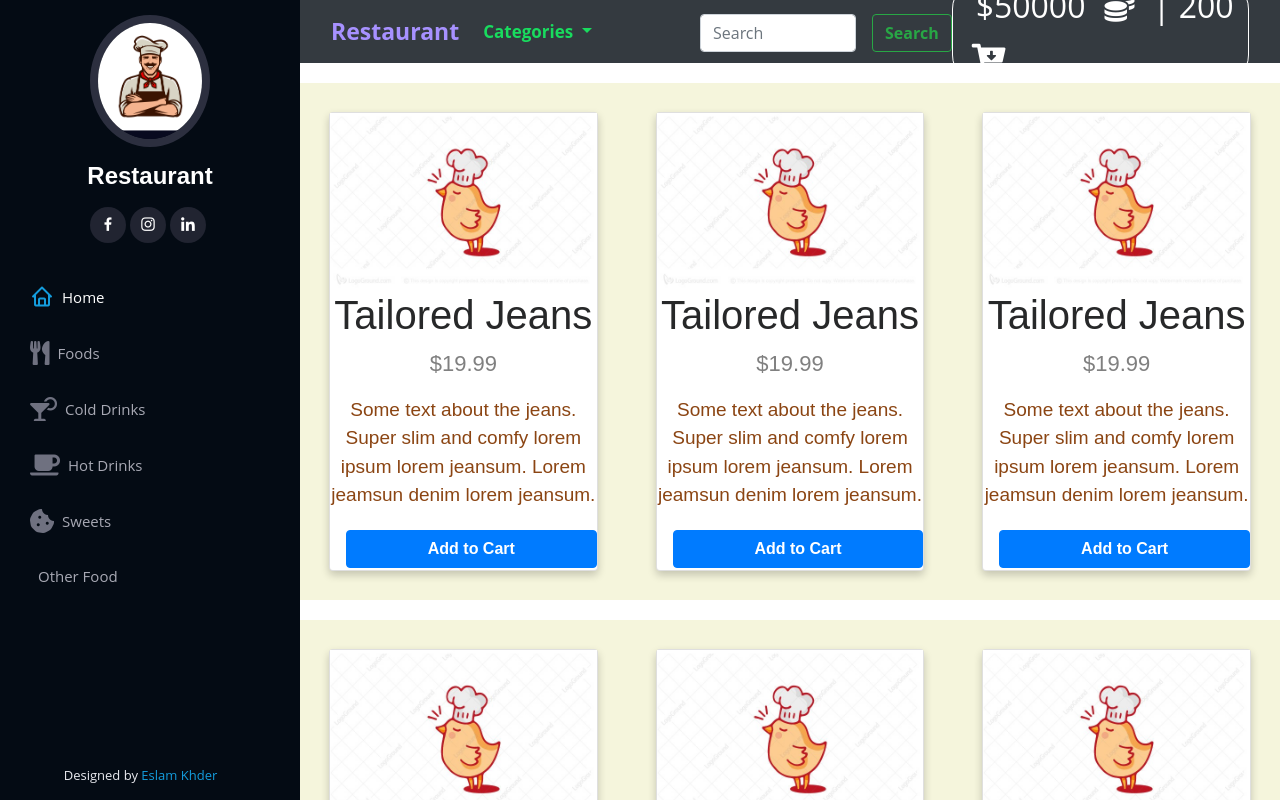
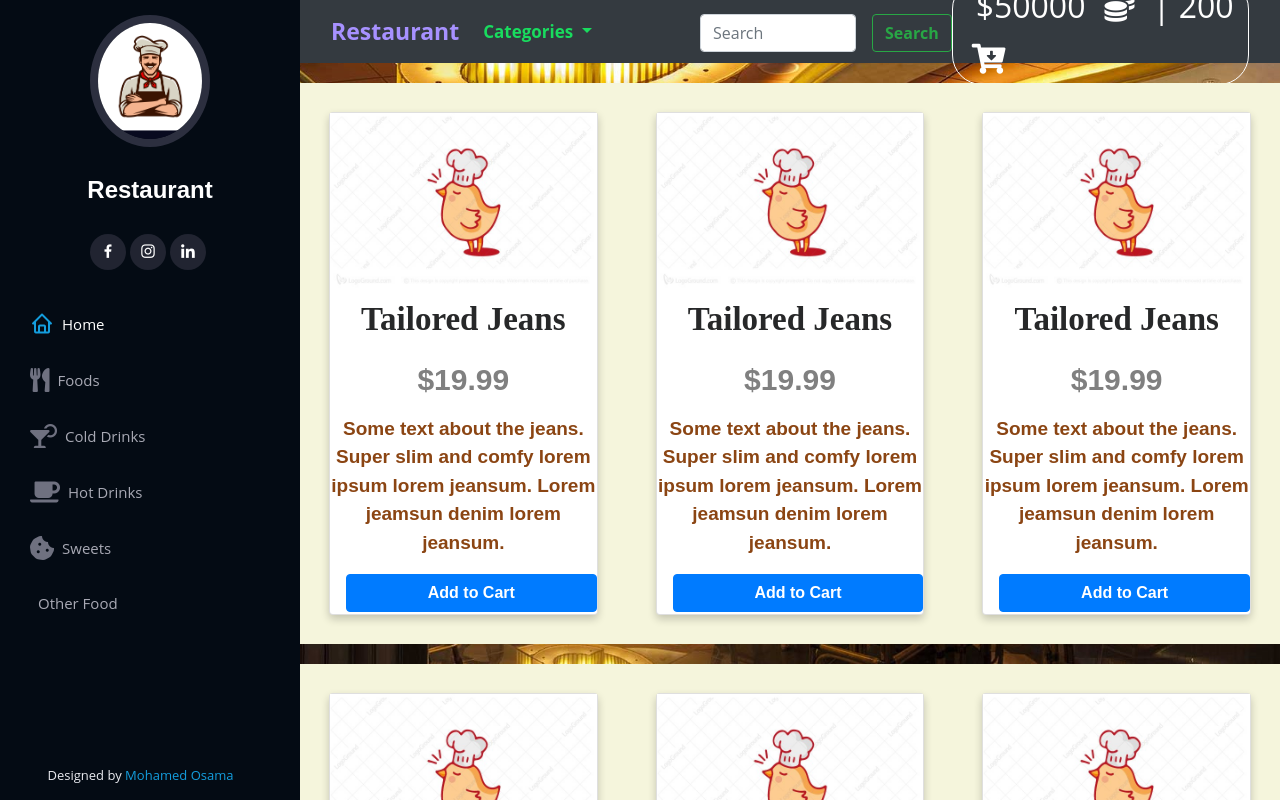
Before and after one commit to mosama2050/Restaurant, an Angular app in the folder Front-End/: page / in a window 1280 px wide. Shown: the top 800 px of the page. Built offline with nearby package versions, Linux system fonts and the light colour scheme.

Commit message:
handle files project  Closes #4

```diff
--- a/Front-End/src/app/app.component.html
+++ b/Front-End/src/app/app.component.html
@@ -257,9 +257,9 @@
 <footer id="footer">
   <div class="container">
     <div class="credits">
-      Designed by <a href="https://www.facebook.com/eslam.khder.98" target="_blank">Eslam Khder</a>
+      Designed by <a href="https://www.facebook.com/mohama25" target="_blank">Mohamed Osama</a>
     </div>
   </div>
 </footer><!-- End  Footer -->
 
-<a href="#" class="back-to-top"><i class="icofont-simple-up"></i></a>
+<a href="#" class="back-to-top"><i class="fas fa-arrow-alt-circle-up"></i></a>
--- a/Front-End/src/index.html
+++ b/Front-End/src/index.html
@@ -7,7 +7,7 @@
   <meta name="viewport" content="width=device-width, initial-scale=1">
   <link rel="icon" type="image/x-icon" href="favicon.ico">
 </head>
-<body>
+<body id="hero">
   <app-root></app-root>
 </body>
 </html>
```
